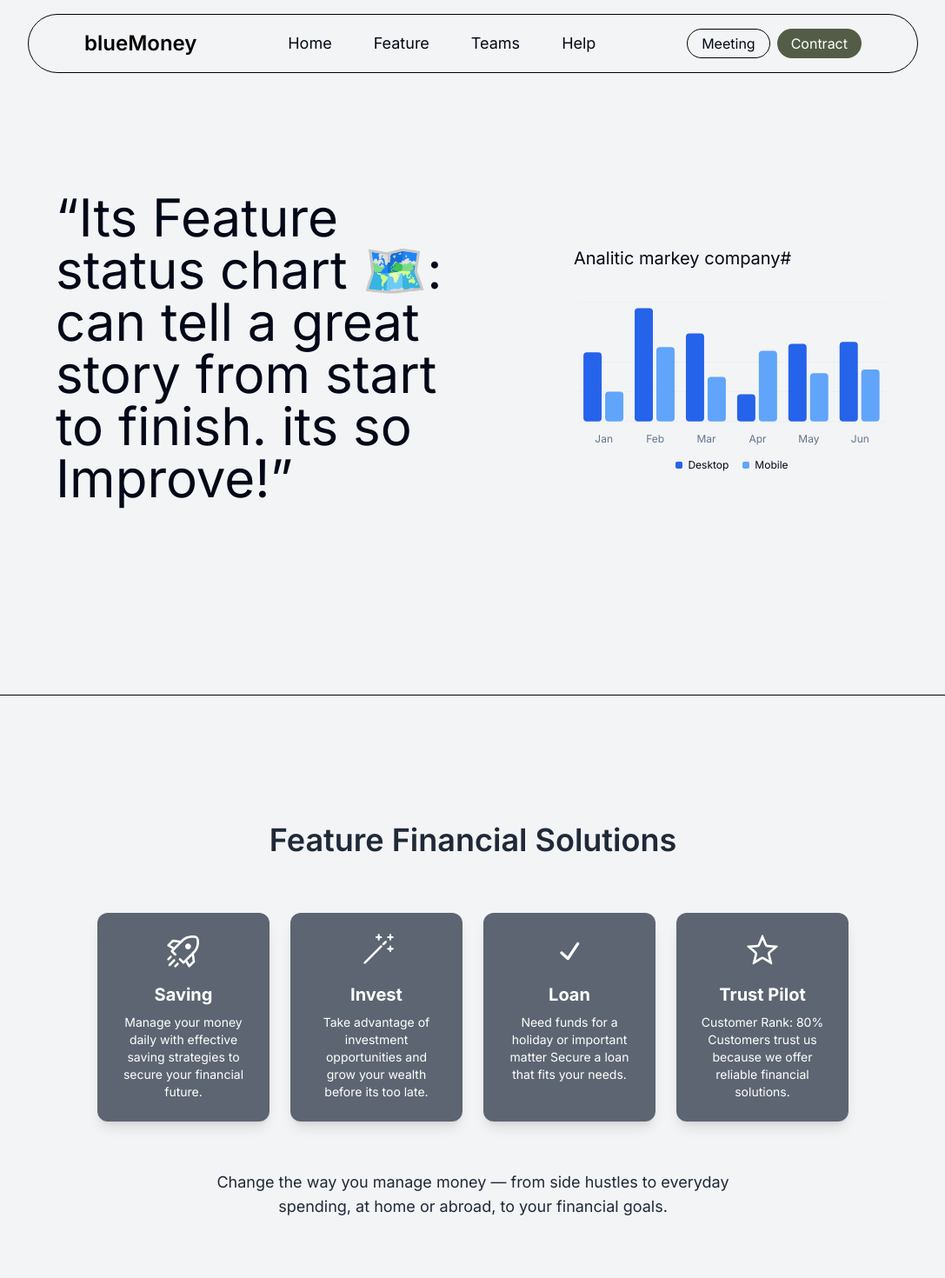
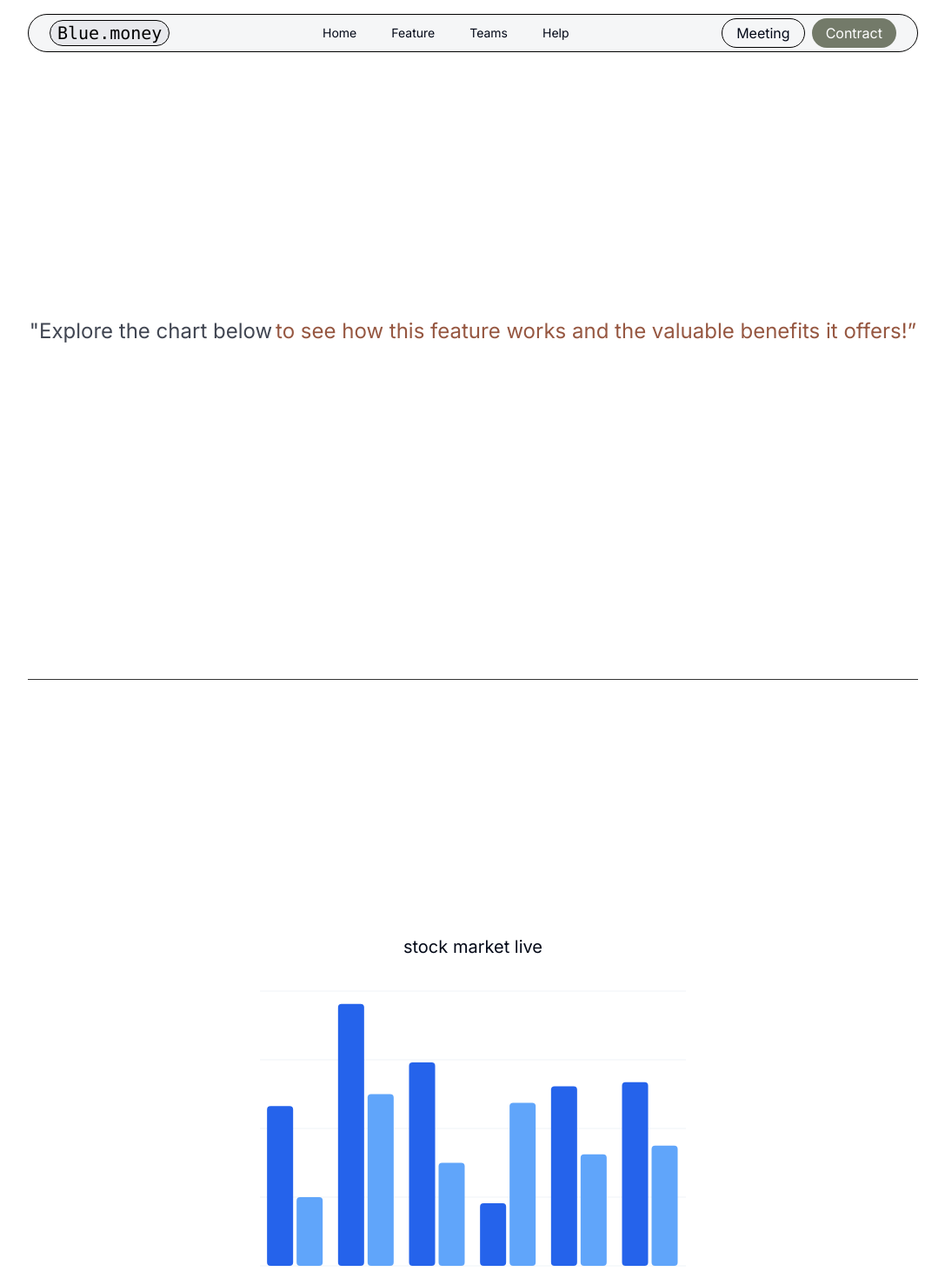
Before and after one commit to RohmanUx/company-portofolio, a Next.js app: page /maps in a window 1280 px wide. Shown: the top 1470 px of the page at 87% size, without its empty margins (96-1183 px from the left). Built offline with nearby package versions, Linux system fonts and the light colour scheme.

Commit message:
feat: hallo

```diff
--- a/src/app/Home/feature.tsx
+++ b/src/app/Home/feature.tsx
@@ -1,62 +1,61 @@
 import * as React from "react";
-import { RocketIcon, MagicWandIcon, CheckIcon, StarIcon } from "@radix-ui/react-icons"; // Using Radix icons
+import { RocketIcon, MagicWandIcon, CheckIcon, StarIcon } from "@radix-ui/react-icons";
 
 interface IAppProps {}
 
 const FeatureNew: React.FunctionComponent<IAppProps> = () => {
   return (
-    <div className="flex flex-col justify-center  items-center h-full lg:h-[740px] md:h-[920px] px-52 pt-16 bg-gray-100">
+    <div className="flex flex-col justify-center items-center h-screen lg:h-auto px-6 sm:px-10 md:px-20 lg:px-28 xl:px-32 py-40 ">
       {/* Title and Description */}
-      <div className="text-center text-gray-800 mb-14">
-        <h1 className="text-4xl font-semibold mb-2">Feature Financial Solutions</h1>
-              </div>
+      <div className="text-center text-gray-900 mb-10 sm:mb-12">
+        <h1 className="text-2xl sm:text-3xl lg:text-2xl  mb-3"> benefit saving money with stock market</h1>
+             </div>
 
       {/* Feature Cards */}
-      <div className="grid grid-cols-1 md:grid-cols-2 lg:grid-cols-4 gap-6">
+      <div className="grid grid-cols-1 sm:grid-cols-2 lg:grid-cols-4 gap-4 sm:gap-6">
         {/* Card 1 - Saving */}
-        <div className="bg-gray-700 bg-opacity-80 rounded-xl p-6 text-center shadow-lg">
-          <RocketIcon className="text-white h-10 w-10 mx-auto mb-4" />
-          <h2 className="text-xl font-bold text-white mb-2">Saving</h2>
-          <p className="text-white text-sm">
+        <div className="bg-blue-900/60 bg-opacity-90 rounded-full p-5 text-center shadow-lg transform transition-transform hover:scale-105 hover:bg-opacity-100">
+          <RocketIcon className="text-yellow-900 h-10 w-12 sm:h-12 sm:w-10 mx-auto mb-3 sm:mb-4" />
+          <h2 className="text-lg sm:text-xl font-bold text-white mb-2">Simple buy sell</h2>
+          <p className="text-xs sm:text-sm text-white">
             Manage your money daily with effective saving strategies to secure your financial future.
           </p>
         </div>
 
         {/* Card 2 - Invest */}
-        <div className="bg-gray-700 bg-opacity-80 rounded-xl p-6 text-center shadow-lg">
-          <MagicWandIcon className="text-white h-10 w-10 mx-auto mb-4" />
-          <h2 className="text-xl font-bold text-white mb-2">Invest</h2>
-          <p className="text-white text-sm">
-            Take advantage of investment opportunities and grow your wealth before its too late.
+        <div className="bg-blue-900/60 bg-opacity-90 rounded-full p-5 text-center shadow-lg transform transition-transform hover:scale-105 hover:bg-opacity-100">
+          <MagicWandIcon className="text-yellow-900 h-10 w-12 sm:h-12 sm:w-10 mx-auto mb-3 sm:mb-4" />
+          <h2 className="text-lg sm:text-xl font-bold text-white mb-2">Stability market </h2>
+          <p className="text-xs sm:text-sm text-white">
+            Take advantage of investment opportunities and grow your wealth before it’s too late.
           </p>
         </div>
 
-        { /* Card 3 - Loan */ }
-        <div className="bg-gray-700 bg-opacity-80 rounded-xl p-6 text-center shadow-lg">
-          <CheckIcon className="text-white h-10 w-10 mx-auto mb-4" />
-          <h2 className="text-xl font-bold text-white mb-2">Loan</h2>
-          <p className="text-white text-sm">
-            Need funds for a holiday or important matter Secure a loan that fits your needs.
+        {/* Card 3 - Loan */}
+        <div className="bg-blue-900/60 bg-opacity-90 rounded-full p-5 text-center shadow-lg transform transition-transform hover:scale-105 hover:bg-opacity-100">
+          <CheckIcon className="text-yellow-900 h-10 w-10 sm:h-12 sm:w-12 mx-auto mb-3 sm:mb-4" />
+          <h2 className="text-lg sm:text-full font-bold text-white mb-2">invest with low loan</h2>
+          <p className="text-xs sm:text-sm text-white">
+            Secure a loan that fits your needs for holidays or important matters.
           </p>
         </div>
 
-        { /* Card 4 - Trust Pilot */ }
-        <div className="bg-gray-700 bg-opacity-80 rounded-xl p-6 text-center shadow-lg">
-          <StarIcon className="text-white h-10 w-10 mx-auto mb-4" />
-          <h2 className="text-xl font-bold text-white mb-2">Trust Pilot</h2>
-          <p className="text-white text-sm">
-           Customer Rank: 80% <br />
-            Customers trust us because we offer reliable financial solutions.
+        {/* Card 4 - Trust Pilot */}
+        <div className="bg-blue-900/60 bg-opacity-90 rounded-full p-5 text-center shadow-lg transform transition-transform hover:scale-105 hover:bg-opacity-100">
+          <StarIcon className="text-yellow-900 h-10 w-10 sm:h-12 sm:w-12 mx-auto mb-3 sm:mb-4" />
+          <h2 className="text-lg sm:text-xl font-bold text-white mb-2">Trust pilot users</h2>
+          <p className="text-xs sm:text-sm text-white">
+            Customer Rank: 80% <br />
+            Customers trust us for reliable financial solutions.
           </p>
         </div>
+      </div>
 
-
-      </div>
-        <div className="text-center text-gray-800 py-14">
-                <p className="text-lg text-gray-800">
-          Change the way you manage money — from side hustles to everyday  <br />
-          spending, at home or abroad, to your financial goals.
-        </p>
+      {/* Footer Description */}
+      <div className="text-center text-gray-900 py-10 sm:py-12">
+        <p className="text-sm sm:text-base lg:text-lg text-gray-700">
+          change the way you manage money — from side hustles to everyday <br />
+                </p>
       </div>
     </div>
   );
--- a/src/app/Home/footer.tsx
+++ b/src/app/Home/footer.tsx
@@ -1,36 +1,40 @@
-const navbar:React.FC =()=>{
-    return(
-        <div>
-        <div>
-        <div className="h-[700px] flex flex-col text-center items-center content-center justify-center border-t border-black bg-gray-50">
-          <h1 className="2xl:text-center md:text-[26px]  lg:text-[34px] pt-20">
+const Navbar: React.FC = () => {
+  return (
+    <div className="flex flex-col min-h-screen justify-between">
+      {/* Hero Section */}
+      <div className="flex flex-col items-center justify-center text-center bg-gray-50 border-t border-black h-[700px]">
+        <h1 className="text-xl md:text-2xl lg:text-3xl xl:text-4xl 2xl:text-3xl font-medium pt-10 font-mono">
           Ready to start a new
           <br />
           Experience
         </h1>
-          <p className="md:mx-4 text-center my-4">
-            the most trusted place for people and businesses to track all of
-            your account balances, transactions, etc.
+        <p className="max-w-lg mx-4 text-sm md:text-base lg:text-lg my-4 font-mono">
+          The most trusted place for people and businesses to track all of your account balances, transactions, etc.
         </p>
-          <button className="bg-[#535c47] hover:bg-black hover:text-white py-2 px-4 text-white rounded-full">
-            Contact | ✉️
+        <button className="bg-[#535c47] hover:bg-black hover:text-white py-2 px-4 text-white rounded-full mt-4 transition duration-300 ease-in-out text-sm">
+          Contact ✉️
         </button>
-          <p className="text-[86px] text-[#000000bd] 2xl:text-[182px] ">
-            {" "}
-            blue<span className=" text-orange-700">Money#</span>
+        <p className="text-3xl md:text-3xl lg:text-3xl xl:text-3xl text-[#000000bd] font-bold mt-10 font-mono">
+          Blue<span className="text-orange-700">.money </span>
         </p>
       </div>
-      </div>
-      <div className="py-2 bg-gray-200 flex w-full justify-around flex-col">
-                  <br />
-          <ul className="flex justify-between px-48">
-        <p>© 2024 Rahman, All rights reserved </p>
-            <div className="flex flex-nowrap">
-            <li className="px-6"> Terms & Conditions </li>
-            <li> Privacy Policy </li> </div>
+
+      {/* Footer Section */}
+      <div className="bg-gray-100 py-1 px-14">
+        <div className="flex flex-col md:flex-row justify-between items-center px-4 md:px-16">
+          <p className="text-sm md:text-base"> ©2024 Rahman, All rights reserved</p>
+          <ul className="flex space-x-6 mt-4 md:mt-0">
+            <li className="text-sm md:text-base hover:underline cursor-pointer">
+              Terms & Conditions
+            </li>
+            <li className="text-sm md:text-base hover:underline cursor-pointer">
+              Privacy Policy
+            </li>
           </ul>
         </div>
       </div>
-    )
-}
-  export default navbar
+    </div>
+  );
+};
+
+export default Navbar;
--- a/src/app/help/navbar.tsx
+++ b/src/app/help/navbar.tsx
@@ -9,12 +9,12 @@ interface IAppProps {}
 const Navbar: React.FunctionComponent<IAppProps> = (props) => {
   return (
     <div className="fixed top-0 left-0 right-0 pt-4 z-10">
-      <div className="flex items-center justify-between mx-4 md:mx-8 lg:mx-32 py-4 px-6 md:px-10 lg:px-16 border border-black rounded-full  bg-gray-100/80 backdrop-blur-md">
-        <h1 className="text-xl md:text-2xl font-semibold text-black">
-          blueMoney
+      <div className="flex items-center justify-between mx-4 md:mx-8 lg:mx-32 py-1 px-0 md:px-10 lg:px-6 border border-black rounded-full  bg-gray-100/80 backdrop-blur-md">
+        <h1 className="text-xl md:text-xl font-medium text-black font-mono border border-black rounded-full py-0 px-2 bg-gray-200/80">
+          Blue.money
         </h1>
 
-        <ul className="flex gap-6 md:gap-12 list-none text-sm md:text-lg">
+        <ul className="flex gap-4 md:gap-10 list-none text-sm md:text-sm">
           <li>
             <Link href="/">Home </Link>
           </li>
@@ -33,7 +33,7 @@ const Navbar: React.FunctionComponent<IAppProps> = (props) => {
           <button className="text-sm md:text-base rounded-full border border-black px-3 py-1 md:px-4 md:py-1">
             Meeting
           </button>
-          <button className="text-sm md:text-base text-white bg-[#535c47] rounded-full pl-3 py-1 md:px-4 md:py-1 ">
+          <button className="text-sm md:text-base text-white bg-[#535c47]/80 rounded-full pl-3 py-1 md:px-4 md:py-1 ">
             Contract
           </button>
         </div>
--- a/src/app/help/page.tsx
+++ b/src/app/help/page.tsx
@@ -9,14 +9,14 @@ const Help: React.FunctionComponent<IAppProps> = (props) => {
       <Navbar />
       <div className="h-[740px] text-center flex flex-col justify-center items-center ">
         <div>
-          <h1 className="my-0  text-6xl"> help request: </h1>
+          <h1 className="my-0  text-3xl text-black/80"> help request: </h1>
         </div>
         <div>
-          <p className="my-8">
+          <p className="mt-2 mb-5">
             Please detail your issue. Thanks, we can support this.
           </p>
         </div>
-        <button className="bg-[#535c47] hover:bg-black text-white py-2 px-4 rounded-full">
+        <button className="bg-[#535c47]/80 hover:bg-black text-white py-2 px-4 rounded-full border border-black/80">
           Contact Ticket | ✉️
         </button>
       </div>
--- a/src/app/maps/chart.tsx
+++ b/src/app/maps/chart.tsx
@@ -33,7 +33,7 @@ const chartConfig = {
 
 export function Component() {
   return (
-    <ChartContainer config={chartConfig} className="min-h-[100px] w-full">
+    <ChartContainer config={chartConfig} className="h-96 w-[500px]">
       <BarChart accessibilityLayer data={chartData}>
         <CartesianGrid vertical={false} />
         <XAxis
--- a/src/app/maps/page.tsx
+++ b/src/app/maps/page.tsx
@@ -9,25 +9,25 @@ interface IAppProps {}
 
 const Feature: React.FunctionComponent<IAppProps> = (props) => {
   return (
-    <div>
+    <div className="w-full px-32 mt-[-150px]">
       <Navbar />
-      <div className="md:px-[160px] h-[800px] flex flex-nowrap items-center content-center justify-around bg-gray-100 border-b border-black">
-        <div>
+      <div className="md:px-[0px] h-[1800px] flex flex-nowrap items-center content-center justify-around bg-gray-00 border-black flex flex-col w-full x-20">
+        <div className="border-b-[1px] border-black/80 w-full flex items-center justify-center">
           {" "}
-          <p className="lg:text-6xl flex justify-end md:text-2xl mr-24 w-[500px]">
+          <p className="lg:text-2xl flex justify-center md:text-2xl  w-full items-center h-screen text-gray-900/80">
             {" "}
-            “Its Feature status chart 🗺️: can tell a great story from start to finish. its so Improve!”
+            "Explore the chart below <span className="text-orange-900/80 ml-1">to see how this feature works and the valuable benefits it offers!”</span>
 
              </p> {" "}
         </div> {" "}
-        <div className="flex justify-center flex-nowrap">
+        <div className="flex justify-center flex-nowrap ">
         <div className="w-90 flex justify-start flex-wrap">
-        <p className="py-8 text-xl">     Analitic markey company#</p>
-          <Component /> {" "}
+        <p className="py-8 text-xl w-full text-center text-900/80">   stock market live</p>
+        <div className="w-full flex justify-center">  <Component /> {" "} </div>
          </div> </div>
         </div>
-   <div>
-   <FeatureNew /> </div>
+
+   <FeatureNew />
 
                    </div>
   );
--- a/src/app/page.tsx
+++ b/src/app/page.tsx
@@ -10,7 +10,7 @@ export default function MainPage() {
   return (
     <div>
       <Head>
-        <title>Main Page</title>
+        <title>Main Page </title>
         <meta name="description" content="Main Page with multiple sections" />
         <link rel="icon" href="/favicon.ico" />
       </Head>
```
Also changed, not shown: src/app/Home/about.tsx (+30 -21 lines), src/app/Home/hero.tsx (+11 -11 lines), src/app/teams/page.tsx (+23 -18 lines). Lines whose indentation alone changed are shown as unchanged.
